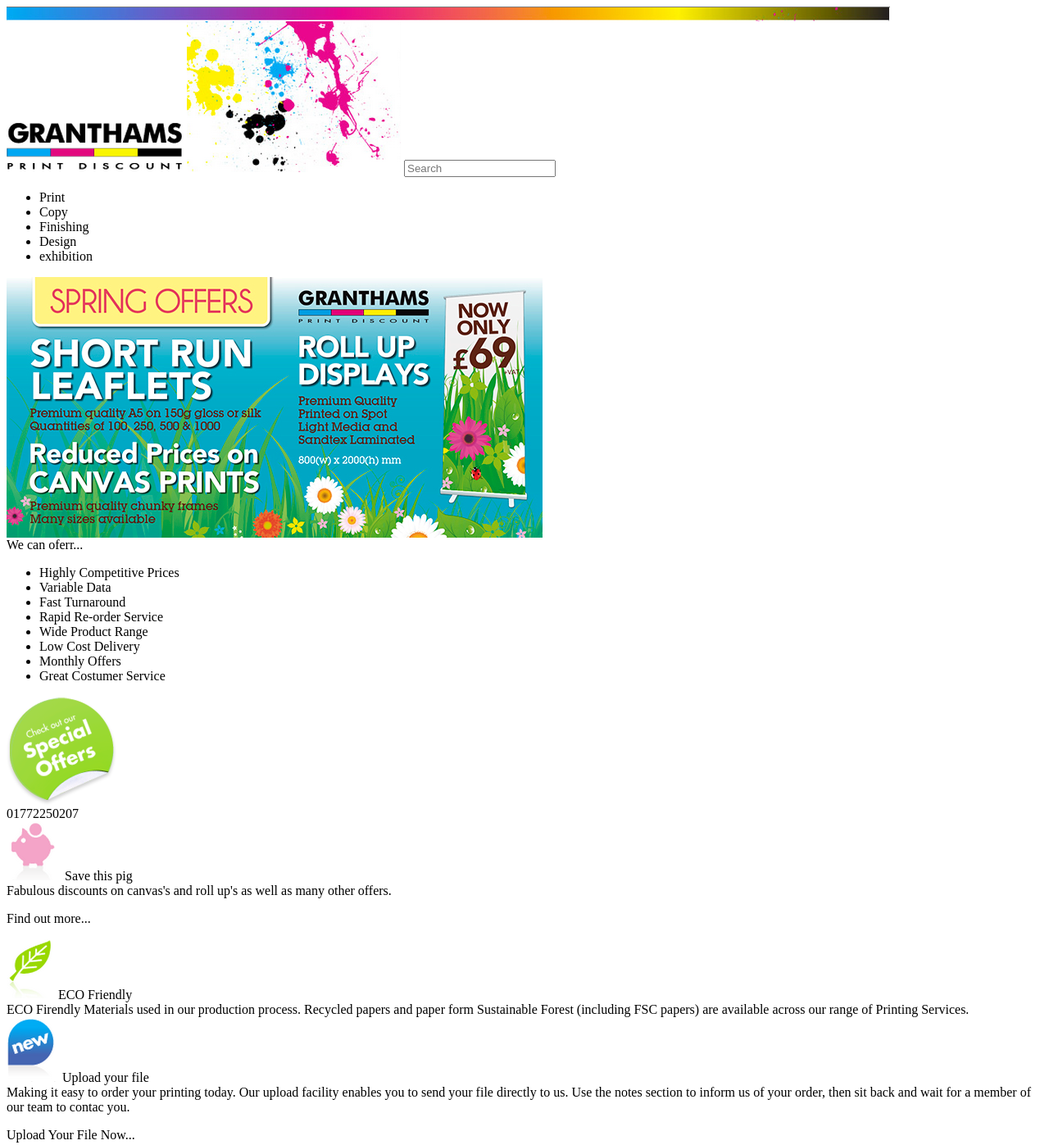
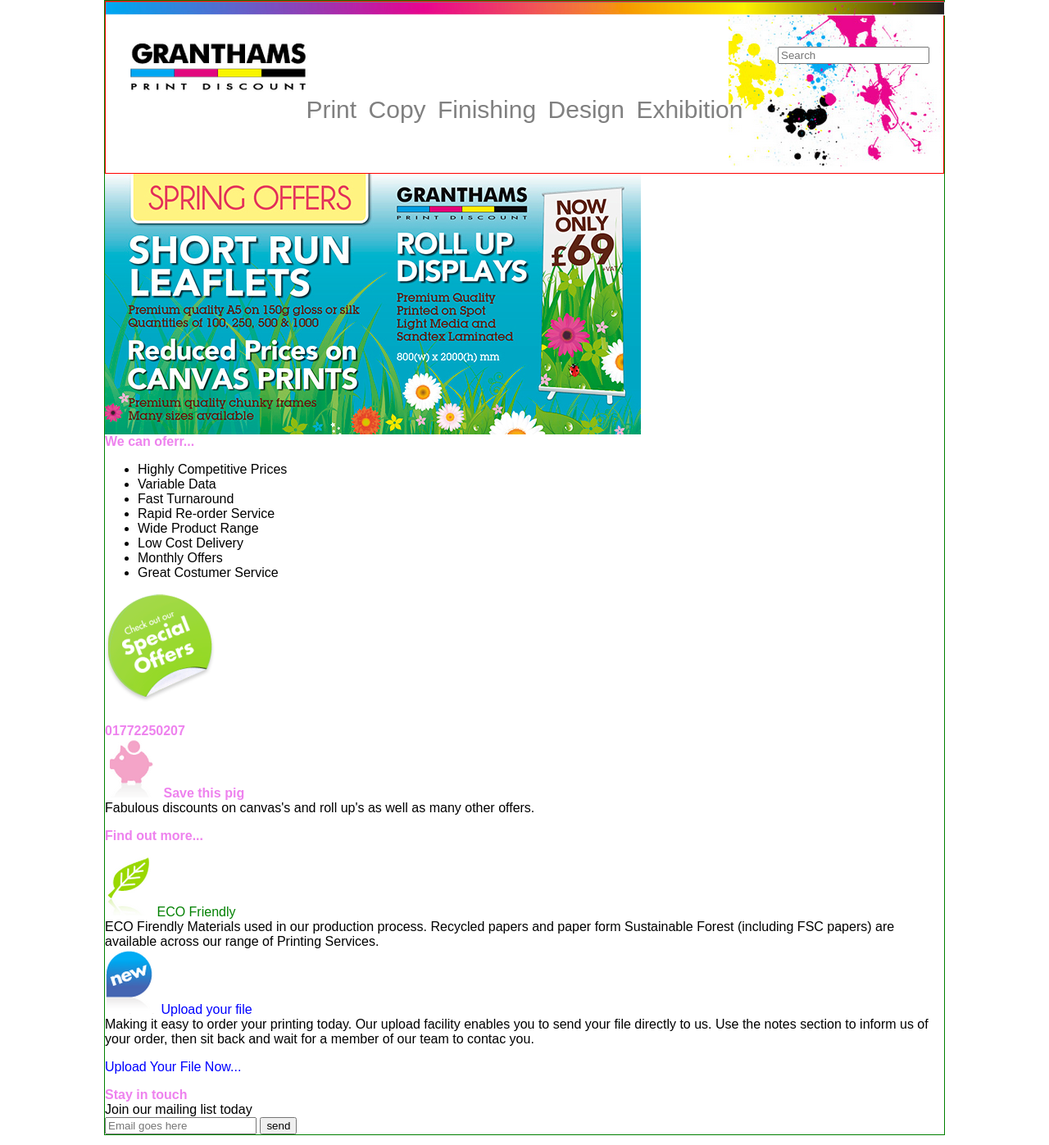
Before and after one commit to PedrOntiveros/pw2171, a plain HTML site: page practica02css/index.html in a window 1280 px wide. Shown: the top 1397 px of the page at 82% size. Drawn offline with Linux system fonts and the light colour scheme.

Commit message:
Intentos en Casa

```diff
--- a/practica02css/css/estilos.css
+++ b/practica02css/css/estilos.css
@@ -0,0 +1,52 @@
+body{
+	border: 1px solid green;
+	font-family: sans-serif;
+	font-size: 16px;
+	margin: 0px auto;
+	max-width: 1024px;
+}
+
+header{
+	border: 1px solid red;
+	max-width: 1024px;
+}
+header input{
+	margin-top: -150px;
+	margin-left: 820px;
+}
+
+header nav ul{
+	margin: -90px 0px 0px 20%;
+	padding-bottom: 60px;
+}
+
+header nav ul li{
+	display: inline-block;
+	margin-right: 10px;
+	font-size: 30px;
+	color: gray;
+}
+
+#grantham{
+	margin-left: 30px;
+	margin-bottom: 90px;
+}
+
+#pintura{
+	margin-left: 510px
+}
+
+#oferta{
+	margin-bottom:25px;
+}
+
+.colorrosa{
+	color: violet;
+	font-weight: bold;
+}
+.colorverde{
+	color: green;
+}
+.colorazul{
+	color: blue;
+}
--- a/practica02css/index.html
+++ b/practica02css/index.html
@@ -7,20 +7,20 @@
 </head>
 <body>
 	<header>
-		<img src="img/banner.png">
+		<img src="img/banner.png" width="1024px">
 		<img src="img/granthams.png" id="grantham">
 		<img src="img/paint.png" id="pintura">
 		<input type="search" placeholder="Search">
-	</header>
-	<nav>
+		<nav>
 		<ul>
 			<li>Print</li>
 			<li>Copy</li>
 			<li>Finishing</li>
 			<li>Design</li>
-			<li>exhibition</li>
+			<li>Exhibition</li>
 		</ul>
 	</nav>
+	</header>
 	<section id="Seccion1">
 		<article id="s1a1">
 			<img src="img/slide.jpg">
@@ -55,7 +55,7 @@
 		</article>
 		<article id="s3a2">
 			<img src="img/hoja.png">
-			<span class"colorverde">ECO Friendly</span>
+			<span class="colorverde">ECO Friendly</span>
 			<br>
 			ECO Firendly Materials used in our production process. Recycled papers and paper form Sustainable Forest (including FSC papers) are available across our range of Printing Services.
 		</article>
```
